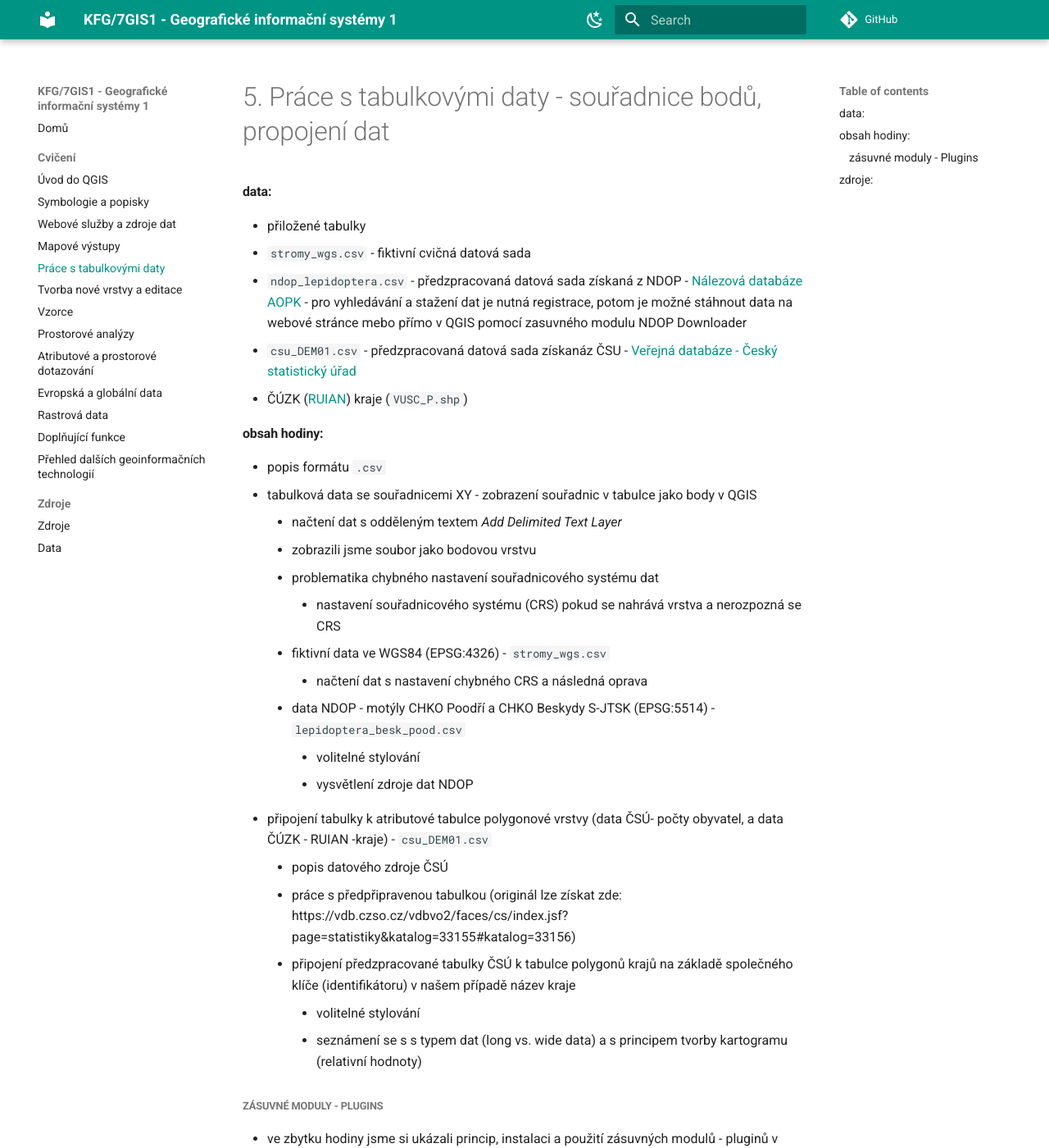
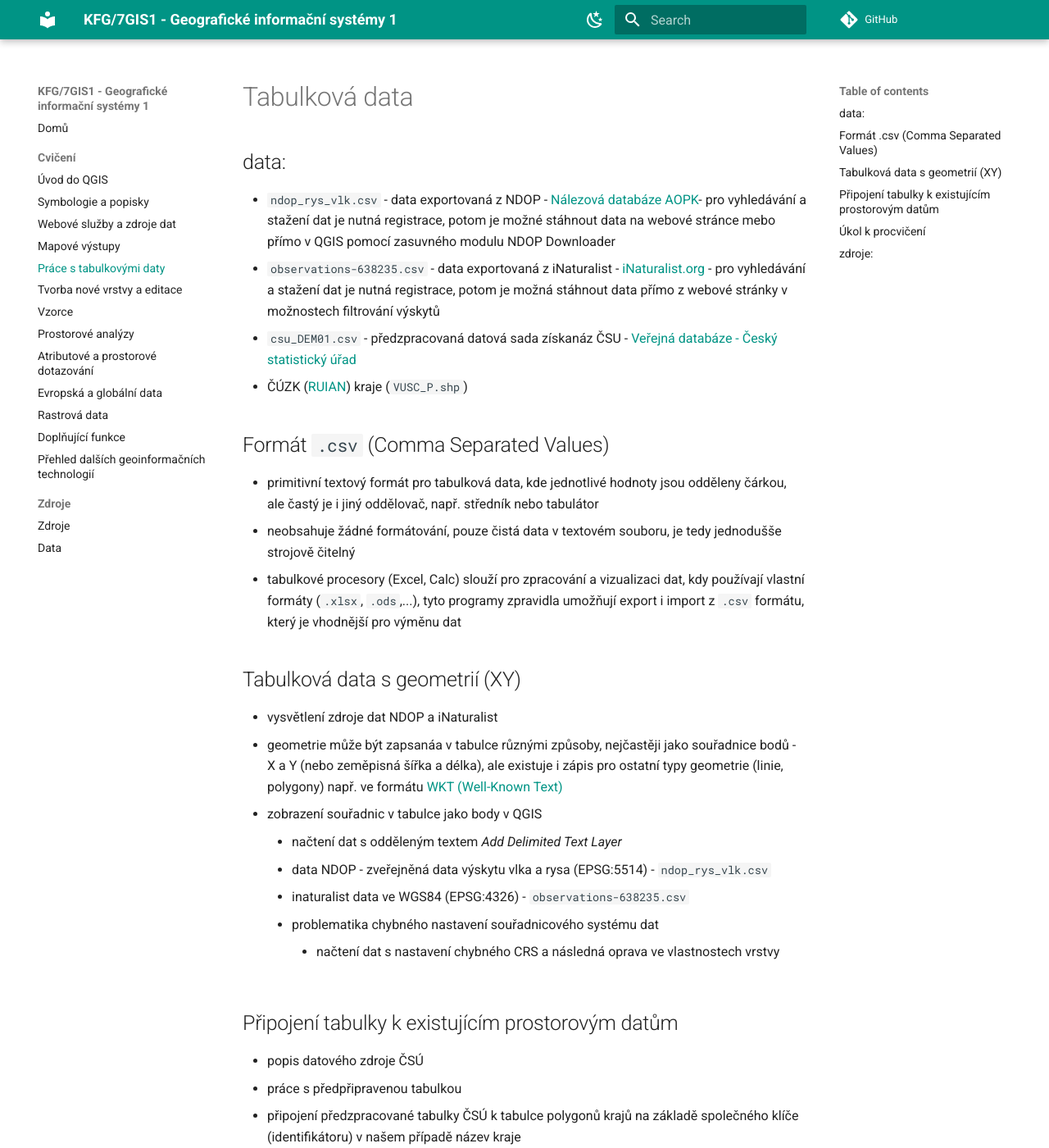
Before and after one commit to kalab-oto/7GIS1, an MkDocs documentation site: the page built from docs/tabulky.md, in a window 1280 px wide and 1400 px high. Shown: the whole window at 82% size. Built offline with MkDocs 1.6.1 and Material for MkDocs 9.7.7, drawn with Linux system fonts in a browser that asks for light colours; comment, search, counter and statistics services are not loaded; some of the changed text lies outside the part shown.

Commit message:
2026 update

```diff
--- a/docs/tabulky.md
+++ b/docs/tabulky.md
@@ -1,43 +1,56 @@
-# 5. Práce s tabulkovými daty - souřadnice bodů, propojení dat
-#### data:
-- přiložené tabulky
-  - `stromy_wgs.csv` - fiktivní cvičná datová sada
-  - `ndop_lepidoptera.csv` - předzpracovaná datová sada získaná z NDOP - [Nálezová databáze AOPK](https://portal.nature.cz/nd/)   - pro vyhledávání a stažení dat je nutná registrace, potom je možné stáhnout data na webové stránce mebo přímo v QGIS pomocí zasuvného modulu NDOP Downloader
-  - `csu_DEM01.csv` - předzpracovaná datová sada získanáz ČSU - [Veřejná databáze - Český statistický úřad](https://vdb.czso.cz/vdbvo2/faces/cs/index.jsf?page=statistiky&katalog=33155#katalog=33156)
+# Tabulková data
+
+## data:
+- `ndop_rys_vlk.csv` - data exportovaná z NDOP - [Nálezová databáze AOPK](https://portal.nature.cz/nd/)- pro vyhledávání a stažení dat je nutná registrace, potom je možné stáhnout data na webové stránce mebo přímo v QGIS pomocí zasuvného modulu NDOP Downloader
+- `observations-638235.csv`  - data exportovaná z iNaturalist - [iNaturalist.org](https://www.inaturalist.org/) - pro vyhledávání a stažení dat je nutná registrace, potom je možná stáhnout data přímo z webové stránky v možnostech filtrování výskytů
+
+- `csu_DEM01.csv` - předzpracovaná datová sada získanáz ČSU - [Veřejná databáze - Český statistický úřad](https://vdb.czso.cz/vdbvo2/faces/cs/index.jsf?page=statistiky&katalog=33155#katalog=33156)
 - ČÚZK ([RUIAN](https://geoportal.cuzk.cz/(S(0c4pelr2yzdzis33tse4fyxn))/Default.aspx?lng=CZ&mode=TextMeta&side=dsady_RUIAN_vse&metadataID=CZ-00025712-CUZK_SERIES-MD_RUIAN-STATY-SHP)) kraje (`VUSC_P.shp`)
 
 
-#### obsah hodiny:
-- popis formátu `.csv`
-- tabulková data se souřadnicemi XY - zobrazení souřadnic v tabulce jako body v QGIS
+## Formát `.csv` (Comma Separated Values)
+- primitivní textový formát pro tabulková data, kde jednotlivé hodnoty jsou odděleny čárkou, ale častý je i jiný oddělovač, např. středník nebo tabulátor
+- neobsahuje žádné formátování, pouze čistá data v textovém souboru, je tedy jednodušše strojově čitelný
+- tabulkové procesory (Excel, Calc) slouží pro zpracování a vizualizaci dat, kdy používají vlastní formáty (`.xlsx`, `.ods`,...), tyto programy zpravidla umožňují export i import z `.csv` formátu, který je vhodnější pro výměnu dat
+
+## Tabulková data s geometrií (XY)
+- vysvětlení zdroje dat NDOP a iNaturalist
+- geometrie může být zapsanáa v tabulce různými způsoby, nejčastěji jako souřadnice bodů - X a Y (nebo zeměpisná šířka a délka), ale existuje i zápis pro ostatní typy  geometrie (linie, polygony) např. ve formátu [WKT (Well-Known Text)](https://en.wikipedia.org/wiki/Well-known_text_representation_of_geometry)
+- zobrazení souřadnic v tabulce jako body v QGIS
     - načtení dat s odděleným textem *Add Delimited Text Layer*
-    - zobrazili jsme soubor jako bodovou vrstvu
+	- data NDOP - zveřejněná data výskytu vlka a rysa (EPSG:5514) - `ndop_rys_vlk.csv`
+	- inaturalist data ve WGS84 (EPSG:4326) - `observations-638235.csv`
     - problematika chybného nastavení souřadnicového systému dat
-        - nastavení souřadnicového systému (CRS) pokud se nahrává vrstva a nerozpozná se CRS
-	- fiktivní data ve WGS84 (EPSG:4326) - `stromy_wgs.csv`
-		- načtení dat s nastavení chybného CRS a následná oprava
-	- data NDOP - motýly CHKO Poodří a CHKO Beskydy S-JTSK (EPSG:5514) - `lepidoptera_besk_pood.csv`
-		- volitelné stylování
-		- vysvětlení zdroje dat NDOP
-- připojení tabulky k atributové tabulce polygonové vrstvy (data ČSÚ- počty obyvatel, a data ČÚZK - RUIAN -kraje) - `csu_DEM01.csv`
-	- popis datového zdroje ČSÚ
-	- práce s předpřipravenou tabulkou (originál lze získat zde: https://vdb.czso.cz/vdbvo2/faces/cs/index.jsf?page=statistiky&katalog=33155#katalog=33156)
-	- připojení předzpracované tabulky ČSÚ k tabulce polygonů krajů na základě společného klíče (identifikátoru) v našem případě název kraje
-		- volitelné stylování
-		- seznámení se s s typem dat (long vs. wide data) a s principem tvorby kartogramu (relativní hodnoty)
+		- načtení dat s nastavení chybného CRS a následná oprava ve vlastnostech vrstvy
 
-##### zásuvné moduly - Plugins
+
+
+## Připojení tabulky k existujícím prostorovým datům
+- popis datového zdroje ČSÚ
+- práce s předpřipravenou tabulkou
+- připojení předzpracované tabulky ČSÚ k tabulce polygonů krajů na základě společného klíče (identifikátoru) v našem případě název kraje
+
+- RUIAN kraje - `csu_DEM01.csv`
+	- seznámení se s s typem dat (long vs. wide data) a s principem tvorby kartogramu (relativní hodnoty)
+
+<!-- ## zásuvné moduly - Plugins
 - ve zbytku hodiny jsme si ukázali princip, instalaci a použití zásuvných modulů - pluginů v QGIS
   - instalace v menu *Plugins -> Manage and Install Plugins ...*
+  - group stats ? -->
 
-#### zdroje:
+## Úkol k procvičení
+- načtěte data - `ndop_lepidoptera.csv` - předzpracovaná datová sada získaná z NDOP - [Nálezová databáze AOPK](https://portal.nature.cz/nd/)
+- nastylujte body podle druhu, přidejte popisky s českým názvem druhu
+- zjistěte kolik je záznamů v CHKO Poodří a kolik v CHKO Beskydy
+
+## zdroje:
 tabulky:
 
-- [GISMentors - QGIS začátečník - Import XY dat](https://training.gismentors.eu/qgis-zacatecnik/vektorova_data/import_delim.html)
-- [GISMentors - QGIS začátečník - Připojení tabulky](https://training.gismentors.eu/qgis-zacatecnik/vektorova_data/join.html)
-- [QGIS Documentation - Importing a delimited text file](https://docs.qgis.org/3.34/en/docs/user_manual/managing_data_source/opening_data.html#importing-a-delimited-text-file)
+- [GISMentors - QGIS začátečník - Import XY dat](https://gismentors.github.io/qgis-zacatecnik/vektorova_data/import_delim.html)
+- [GISMentors - QGIS začátečník - Připojení tabulky](https://gismentors.github.io/qgis-zacatecnik/vektorova_data/join.html)
+- [QGIS Documentation - Importing a delimited text file](https://docs.qgis.org/3.44/en/docs/user_manual/managing_data_source/opening_data.html#importing-a-delimited-text-file)
 
-pluginy:
+<!-- pluginy:
 
-- [GISMentors - QGIS začátečník - QGIS Pluginy](https://training.gismentors.eu/qgis-zacatecnik/2.14/ruzne/qgis_pluginy.html#)
-- [QGIS Documentation - QGIS Plugins](https://docs.qgis.org/3.34/en/docs/user_manual/plugins/plugins.html#qgis-plugins)
+- [GISMentors - QGIS začátečník - QGIS Pluginy](https://gismentors.github.io/qgis-zacatecnik/2.14/ruzne/qgis_pluginy.html#)
+- [QGIS Documentation - QGIS Plugins](https://docs.qgis.org/3.44/en/docs/user_manual/plugins/plugins.html#qgis-plugins) -->
```
